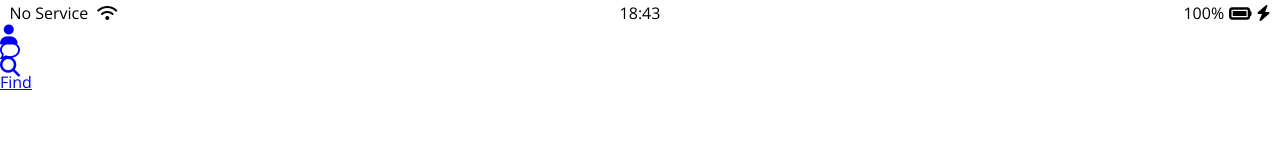
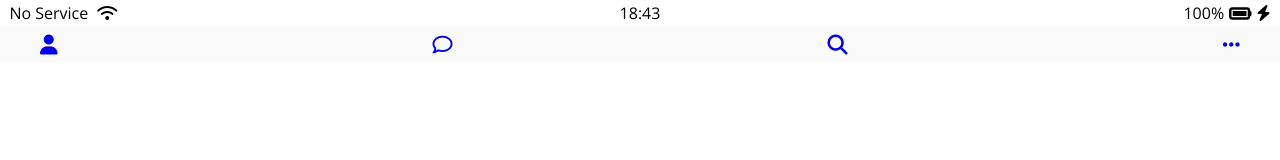
Before and after one commit to kim-jeong-hyeon/kokoa-clone-2020, a plain HTML site: page friends.html in a window 1280 px wide. Drawn offline with nearby package versions, Linux system fonts and the light colour scheme.

Commit message:
Create friend page's icon

```diff
--- /dev/null
+++ b/css/components/nav-bar.css
@@ -0,0 +1,9 @@
+.nav__list {
+  display: flex;
+  justify-content: space-between;
+}
+
+.nav {
+  background-color: #f9f9fa;
+  padding: 10px 40px;
+}
--- a/css/styles.css
+++ b/css/styles.css
@@ -4,7 +4,7 @@
 
 /*  컴포넌트 */
 @import "components/status-bar.css";
-
+@import "components/nav-bar.css";
 /* Screen */
 @import "screens/login.css";
 
--- a/friends.html
+++ b/friends.html
@@ -25,20 +25,31 @@
     </div>
 
     <!-- navigation var 만들기
-    단축키 nav>ul>li*4>a 4개의 네비게이션 만들기-->
-
-    <nav>
-      <ul>
-        <li>
-          <a href="friends.html"><i class="fas fa-user fa-lg"></i></a>
+    단축키 nav>ul>li*4>a 4개의 네비게이션 만들기
+    fa-lg 는 아이콘을 크게 만들어줌-->
+    <nav class="nav">
+      <ul class="nav__list">
+        <li class="nav__btn">
+          <a class="nav__link" href="friends.html"
+            ><i class="fas fa-user fa-lg"></i
+          ></a>
         </li>
-        <li>
-          <a href="chat.html"><i class="far fa-comment fa-lg"></i></a>
+        <li class="nav__btn">
+          <a class="nav__link" href="chat.html"
+            ><i class="far fa-comment fa-lg"></i
+          ></a>
         </li>
-        <li>
-          <a href="#"><i class="fas fa-search fa-lg"></i></a>
+        <li class="nav__btn">
+          <a class="nav__link" href="#"><i class="fas fa-search fa-lg"></i></a>
         </li>
-        <li><a href="#">Find</a></li>
+        <li class="nav__btn">
+          <a class="nav__link" href="#"
+            ><i
+              class="fas fa-ellipsis-h fa-lg"
+              style="-webkit-user-select: auto"
+            ></i
+          ></a>
+        </li>
       </ul>
     </nav>
 
```
